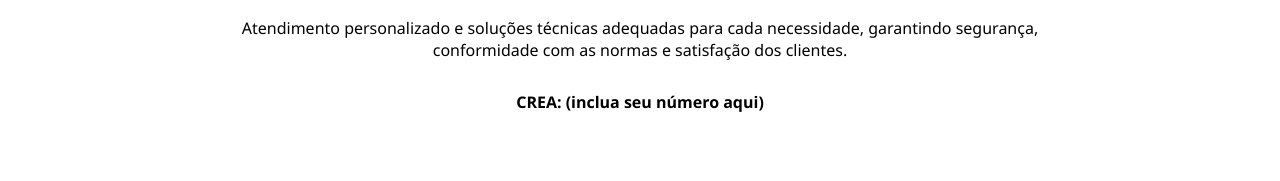
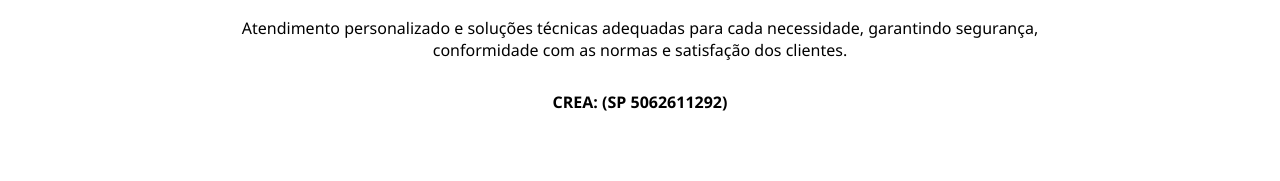
Before and after one commit to Xjhe007X/Eng.coelho, a plain HTML site: page index.html in a window 1280 px wide. Shown: the part 2790-2971 px from the top of the page. Drawn offline with Linux system fonts and the light colour scheme.

Commit message:
Update index.html

```diff
--- a/index.html
+++ b/index.html
@@ -115,7 +115,7 @@
                 <p>Profissional com vasta experiência em engenharia civil, especializado em projetos, perícias e avaliações técnicas. Comprometido com a excelência e qualidade técnica em todos os serviços prestados.</p>
                 <p>Atendimento personalizado e soluções técnicas adequadas para cada necessidade, garantindo segurança, conformidade com as normas e satisfação dos clientes.</p>
                 <div class="crea">
-                    <p>CREA: (inclua seu número aqui)</p>
+                    <p>CREA: (SP 5062611292)</p>
                 </div>
             </div>
         </div>
```
